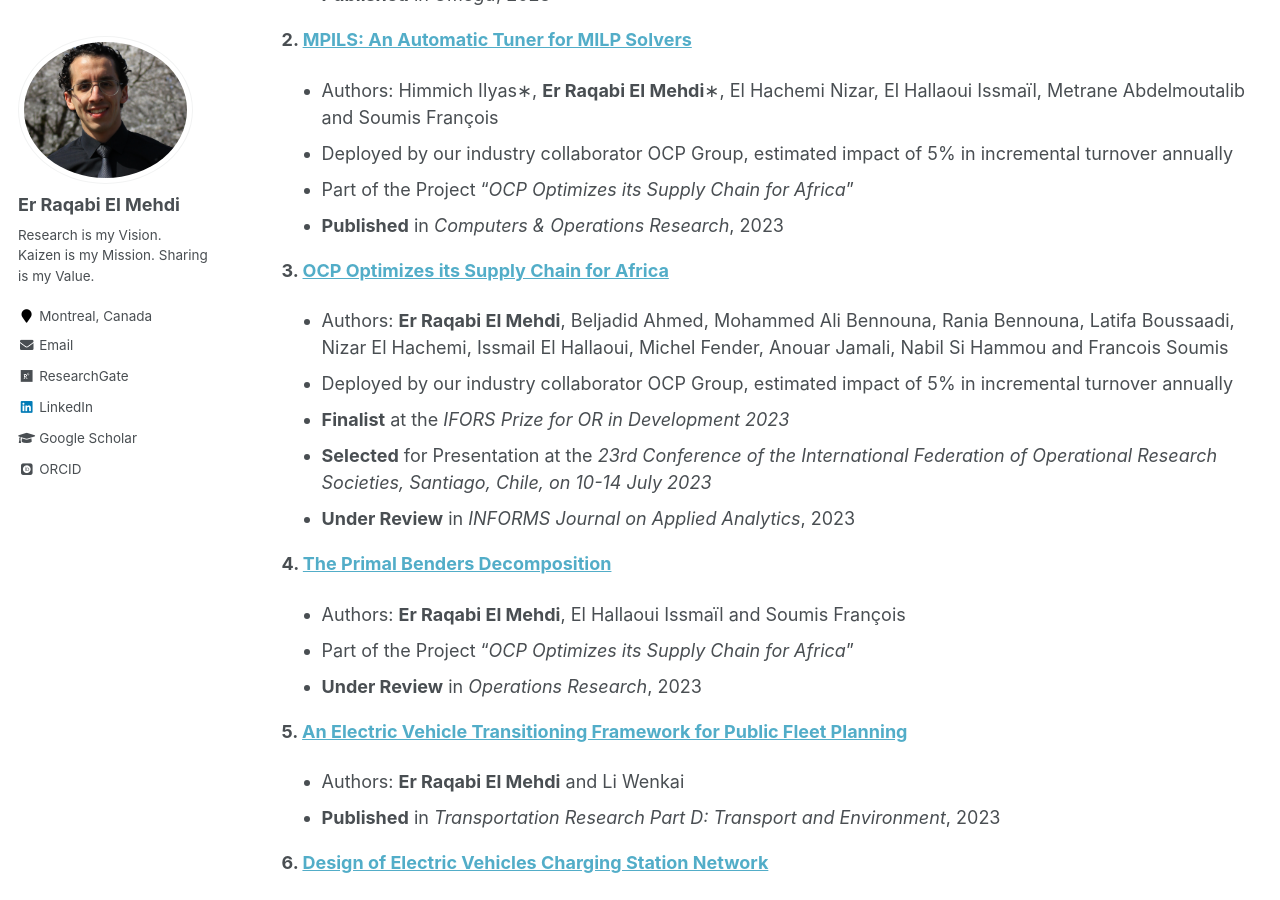
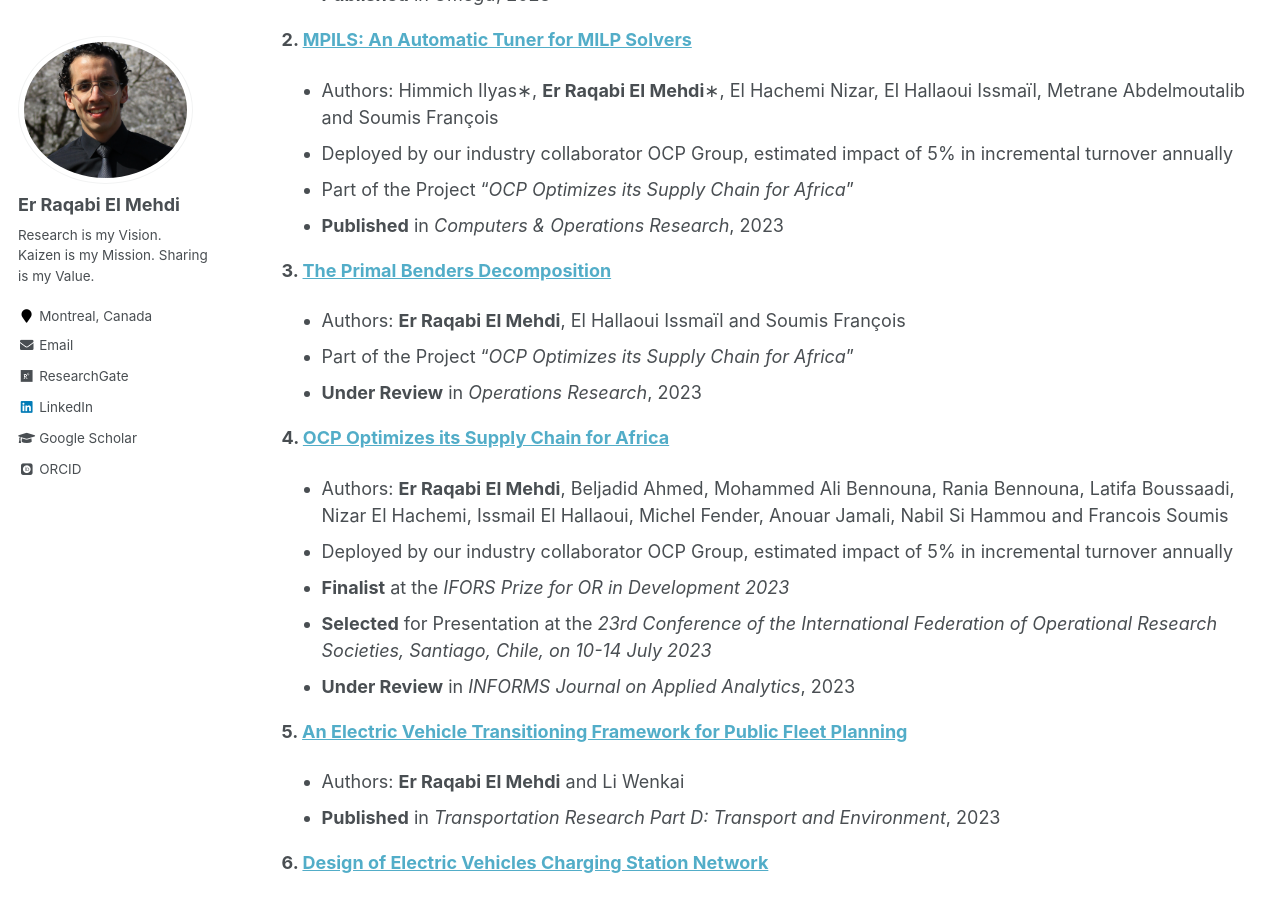
Before and after one commit to RqbMedi/rqbmedi.github.io, a Jekyll site: the page built from _pages/publications.md, in a window 1280 px wide and 900 px high, scrolled down 484 px. Built offline with Jekyll 4.4.1, drawn with Linux system fonts in a browser that asks for light colours; some web fonts are replaced.

```diff
--- a/_pages/publications.md
+++ b/_pages/publications.md
@@ -22,17 +22,17 @@ Published & Under Review
  - Part of the Project "*OCP Optimizes its Supply Chain for Africa*"
  - **Published** in *Computers & Operations Research*, 2023
 
-**3. [OCP Optimizes its Supply Chain for Africa](https://www.gerad.ca/en/papers/G-2023-29)**
+**3. [The Primal Benders Decomposition](https://www.gerad.ca/en/papers/G-2023-27)**
+ - Authors: **Er Raqabi El Mehdi**, El Hallaoui Issmaïl and Soumis François
+ - Part of the Project "*OCP Optimizes its Supply Chain for Africa*"
+- **Under Review** in *Operations Research*, 2023
+
+**4. [OCP Optimizes its Supply Chain for Africa](https://www.gerad.ca/en/papers/G-2023-29)**
  - Authors: **Er Raqabi El Mehdi**, Beljadid Ahmed, Mohammed Ali Bennouna, Rania Bennouna, Latifa Boussaadi, Nizar El Hachemi, Issmail El Hallaoui, Michel Fender, Anouar Jamali, Nabil Si Hammou and Francois Soumis
  - Deployed by our industry collaborator OCP Group, estimated impact of 5% in incremental turnover annually
  - **Finalist** at the *IFORS Prize for OR in Development 2023*
  - **Selected** for Presentation at the *23rd Conference of the International Federation of Operational Research Societies, Santiago, Chile, on 10-14 July 2023*
  - **Under Review** in *INFORMS Journal on Applied Analytics*, 2023
-
- **4. [The Primal Benders Decomposition](https://www.gerad.ca/en/papers/G-2023-27)**
- - Authors: **Er Raqabi El Mehdi**, El Hallaoui Issmaïl and Soumis François
- - Part of the Project "*OCP Optimizes its Supply Chain for Africa*"
-- **Under Review** in *Operations Research*, 2023
 
 **5. [An Electric Vehicle Transitioning Framework for Public Fleet Planning](https://www.sciencedirect.com/science/article/pii/S1361920923001293)**
  - Authors: **Er Raqabi El Mehdi** and Li Wenkai
```
